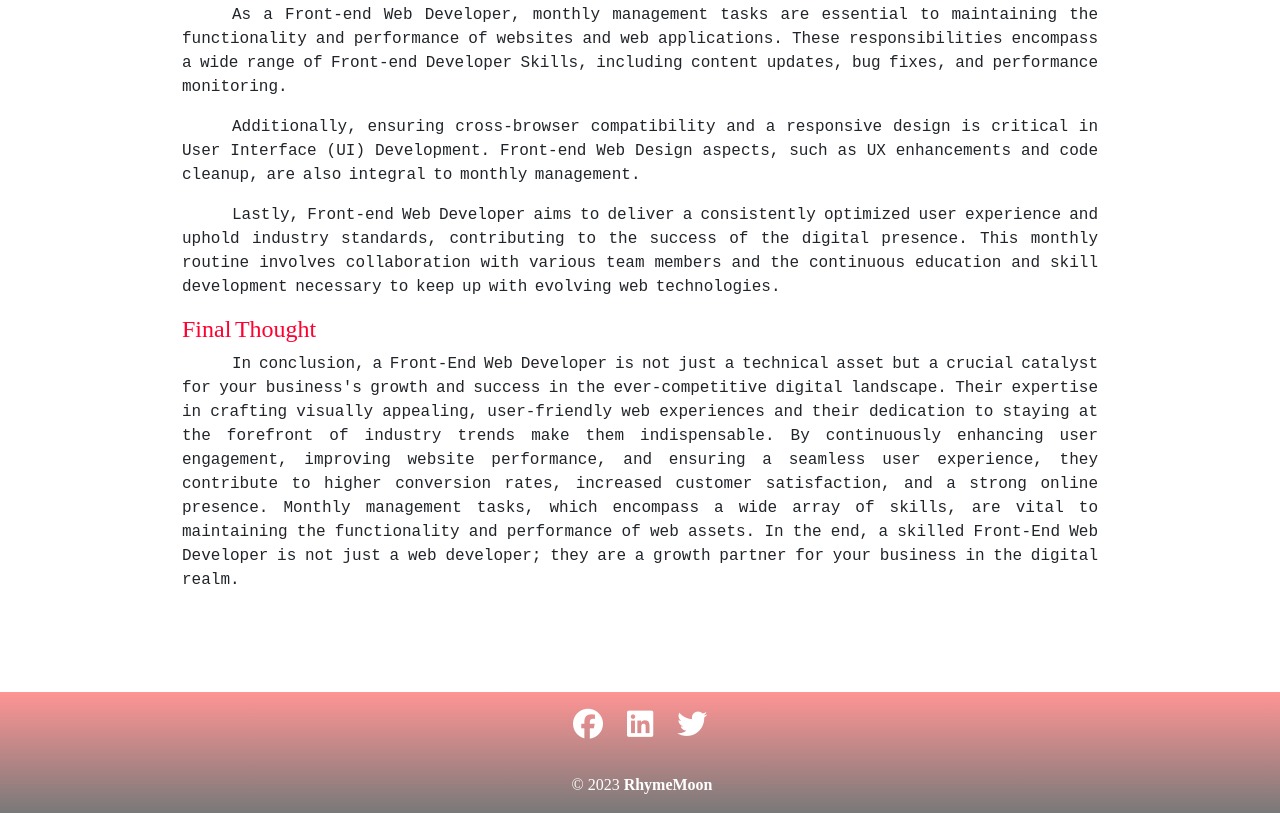
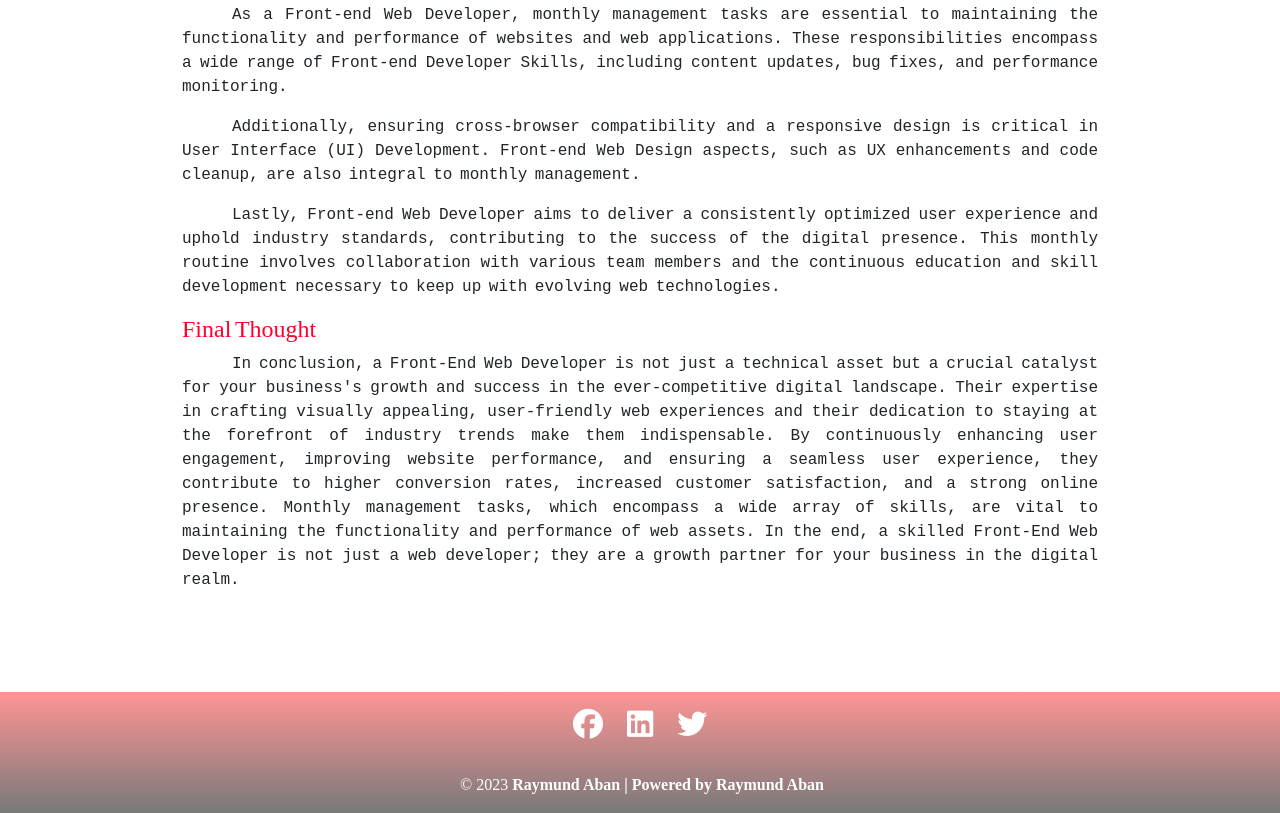
Before and after one commit to RhymeMoon/Portfolio, a plain HTML site: page blog.html in a window 1280 px wide. Shown: the part 1122-1935 px from the top of the page. Drawn offline with nearby package versions, Linux system fonts and the light colour scheme; a web font is replaced by a local one.

Commit message:
footerChange

```diff
--- a/blog.html
+++ b/blog.html
@@ -109,7 +109,7 @@
         <div class=" footer-content text-center p-3">
           <img id="footer-logo" src="image/black-transparent-logo.png" height="25px" alt="">
             © 2023
-            <a href="https://linktr.ee/rhymemoon">RhymeMoon</a>
+            <a href="https://linktr.ee/rhymemoon">Raymund Aban | Powered by Raymund Aban</a>
         </div>
 
       </footer>
```
Also changed, not shown: index.html (+1 -1 lines), project.html (+1 -1 lines).
